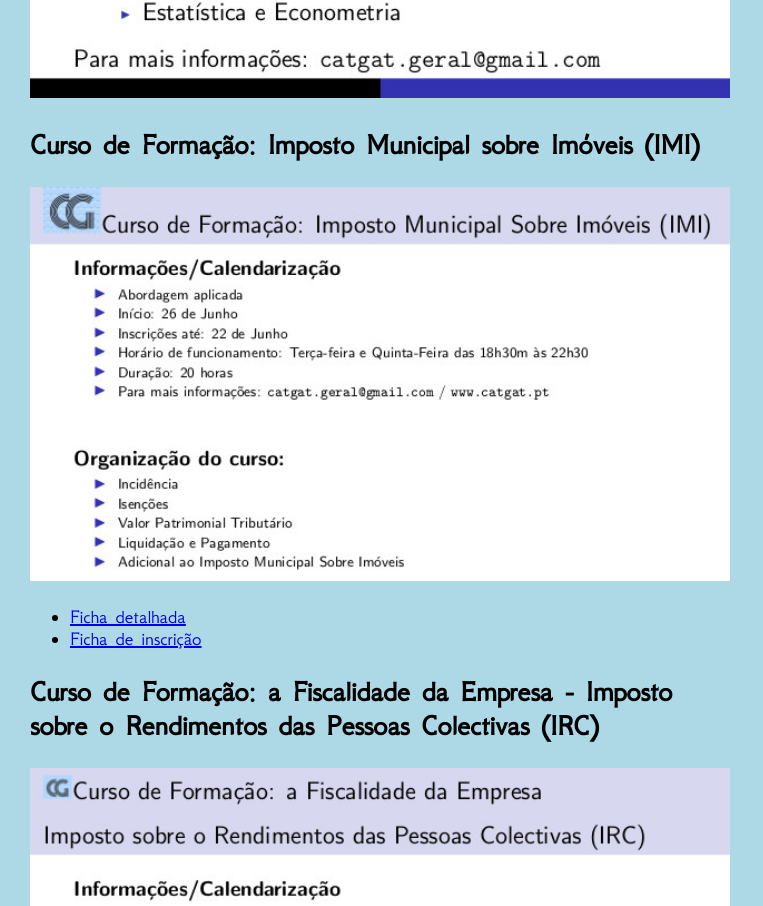
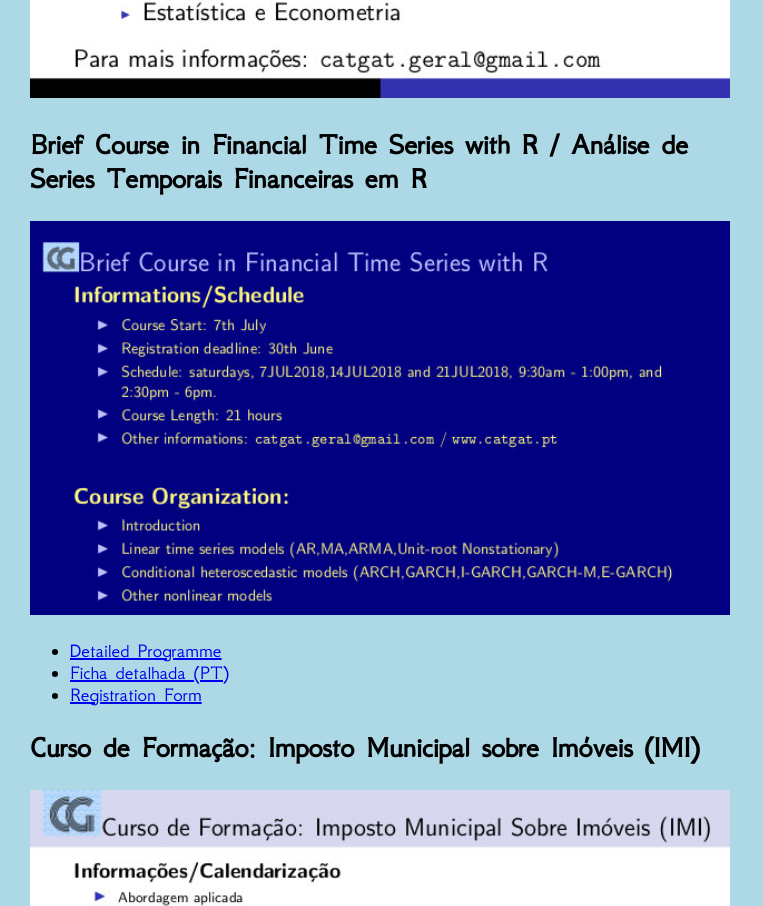
Before and after one commit to jp1981ara/catgat, a plain HTML site: page forma.htm in a window 1280 px wide. Shown: the part 638-1544 px from the top of the page, without its empty margins (0-763 px from the left). Drawn offline with Linux system fonts and the light colour scheme.

Commit message:
Actual1.8

```diff
--- a/forma.htm
+++ b/forma.htm
@@ -35,6 +35,18 @@
 <div id="evento">
 	<h2> Explicações a Estudantes</h2>
 			<img src="flyers/explica.jpeg" width="700px"/>
+</div>
+
+
+<div id="evento">
+	<h2> Brief Course in Financial Time Series with R /  Análise de Series Temporais Financeiras em R</h2>
+			<img src="flyers/FTSFLY.jpg" width="700px"/>
+			<ul>
+				<li><a href="Programas/program-fts.pdf">Detailed Programme</a>
+				<li><a href="Programas/program-fts-pt.pdf">Ficha detalhada (PT)</a>
+				<li><a href="inscri/ficha_insc_FTS.pdf">Registration Form</a>
+			</ul>
+
 </div>
 
 <div id="evento">
```
Also changed, not shown: index.html (+1 -0 lines), flyers/FTSFLY.jpg (added), 3 other files.
